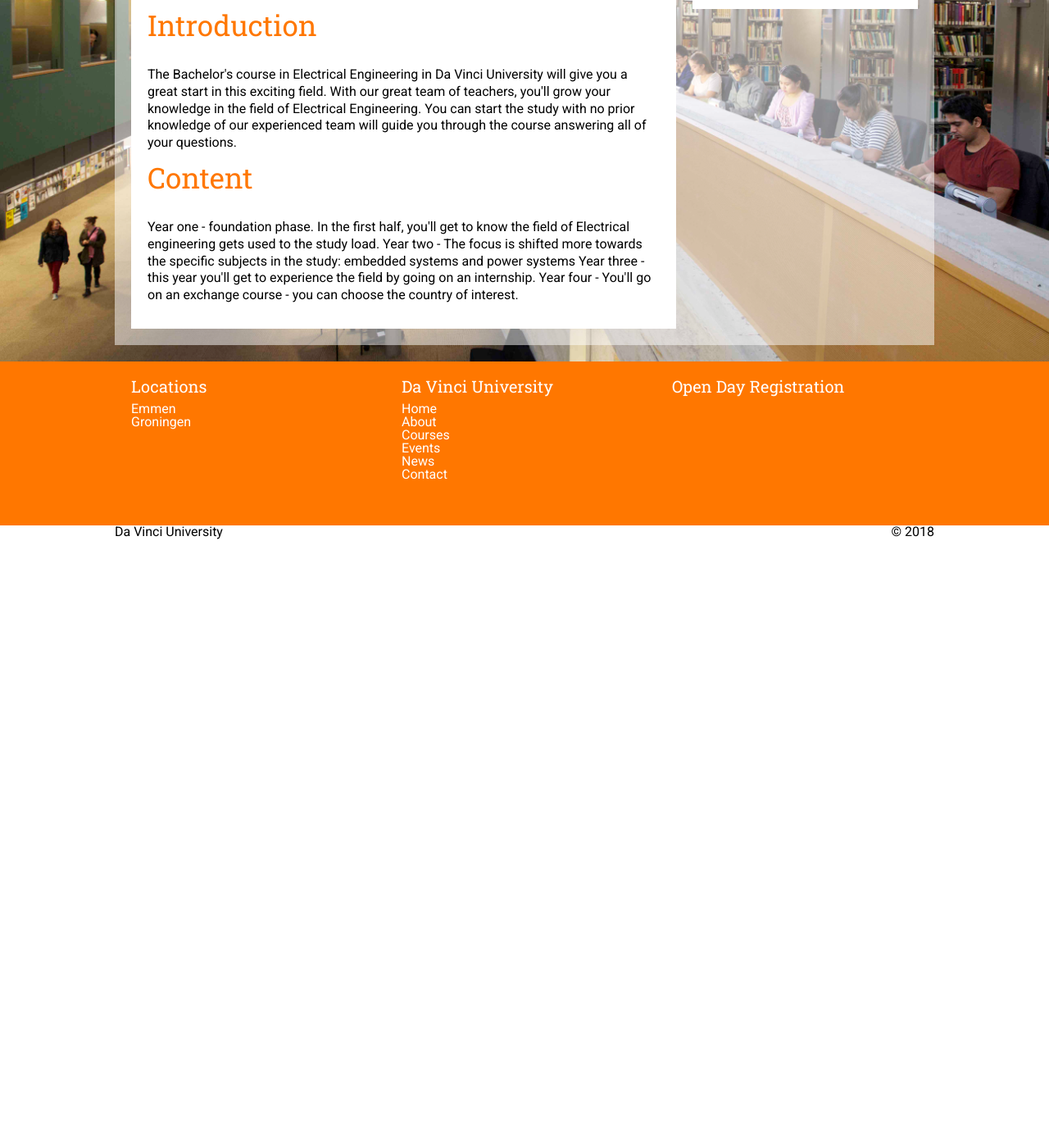
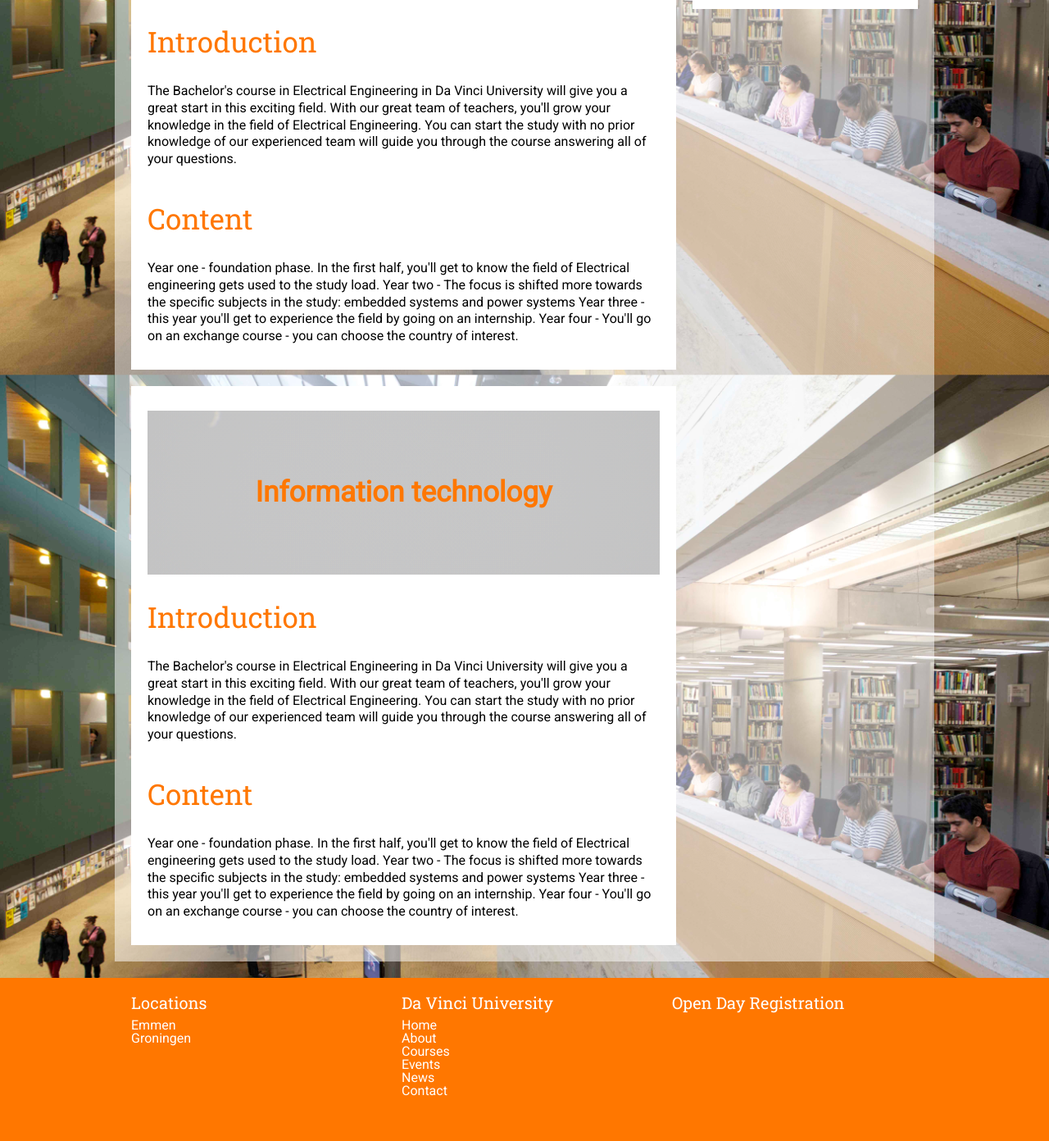
Before and after one commit to TheChuckWhite/mindstorm, a PHP site: page /courses.html in a window 1280 px wide. Shown: the part 396-1788 px from the top of the page at 82% size. Before the commit the page ends 1054 px from the top, so only its background shows below. Run offline with PHP 8.4, Linux system fonts and the light colour scheme.

Commit message:
visual changes

```diff
--- a/courses.html
+++ b/courses.html
@@ -56,7 +56,22 @@
 					Year three - this year you'll get to experience the field by going on an internship. Year four - You'll go on an exchange course - you can choose the country of interest.
 				</p>
 			</article>
-
+			<article>
+				<div id='informationTechnology'>
+					<div class="overlay">
+						<p>Information technology</p>
+					</div>
+				</div>
+				<h2>Introduction</h2>
+				<p>
+					The Bachelor's course in Electrical Engineering in Da Vinci University will give you a great start in this exciting field. With our great team of teachers, you'll grow your knowledge in the field of Electrical Engineering. You can start the study with no prior knowledge of our experienced team will guide you through the course answering all of your questions.
+				</p>
+				<h2>Content</h2>
+				<p>
+					Year one - foundation phase. In the first half, you'll get to know the field of Electrical engineering gets used to the study load. Year two - The focus is shifted more towards the specific subjects in the study: embedded systems and power systems
+					Year three - this year you'll get to experience the field by going on an internship. Year four - You'll go on an exchange course - you can choose the country of interest.
+				</p>
+			</article>
 
 
 
--- a/css/courses.css
+++ b/css/courses.css
@@ -5,13 +5,21 @@
 #electricalEngineering{
 	height: 200px;
 	width: 625px;
-	background-image: url(../img/ele.gif);
+	background-image: url(../img/ele2.gif);
 	background-size: cover;
 	background-position: center;
 	background-repeat: no-repeat;
 	margin: 10px auto;
 }
-
+#informationTechnology{
+	height: 200px;
+	width: 625px;
+	background-image: url(../img/it.gif);
+	background-size: cover;
+	background-position: center;
+	background-repeat: no-repeat;
+	margin: 10px auto;
+}
 .overlay p{
 	transition: opacity 2s;
 }
@@ -20,6 +28,6 @@
 	opacity: 0;
 }
 
-article > h3{
-	margin-top: 15px;
+article > h2{
+	margin-top: 30px;
 }
```
Also changed, not shown: img/ele2.gif (added), img/it.gif (added).
